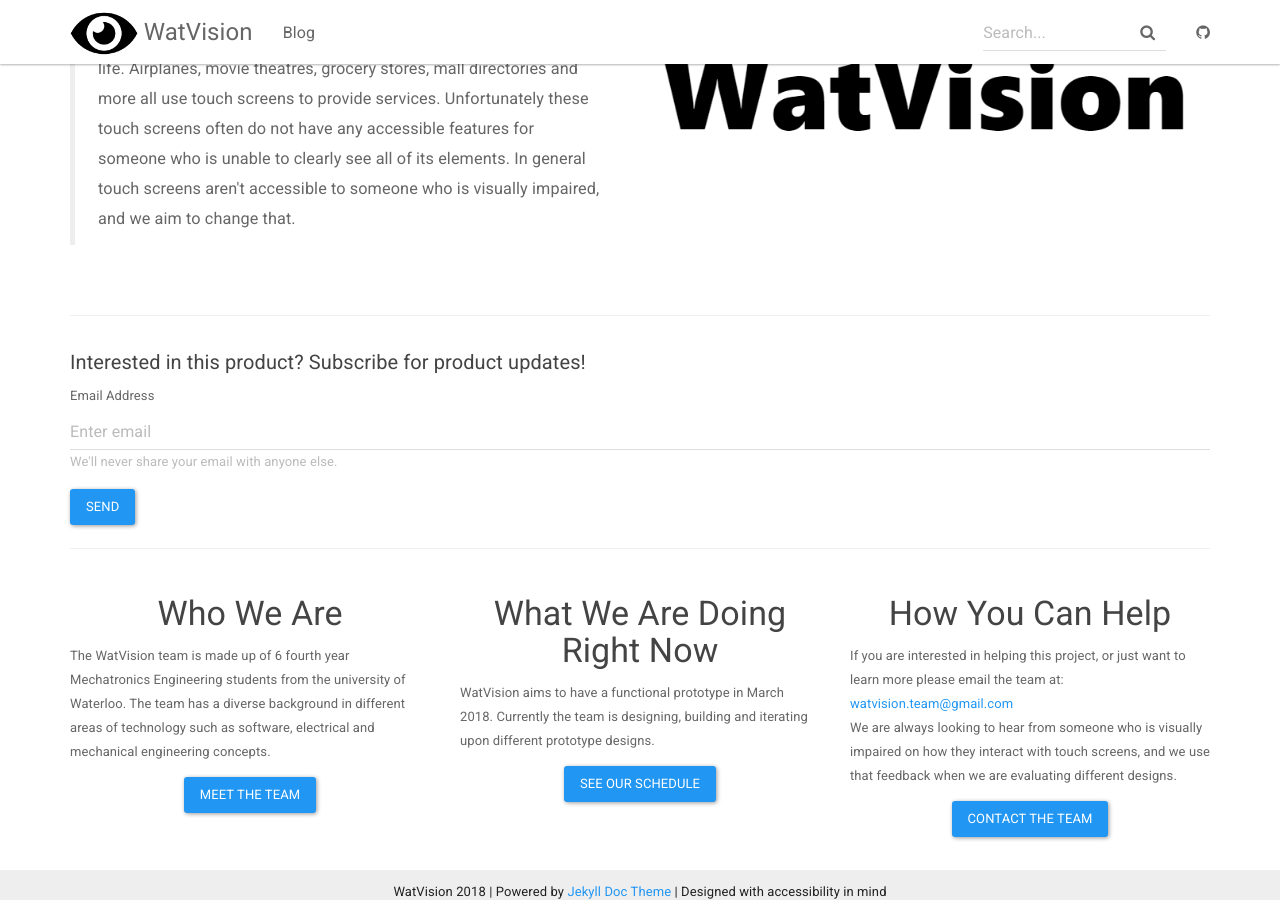
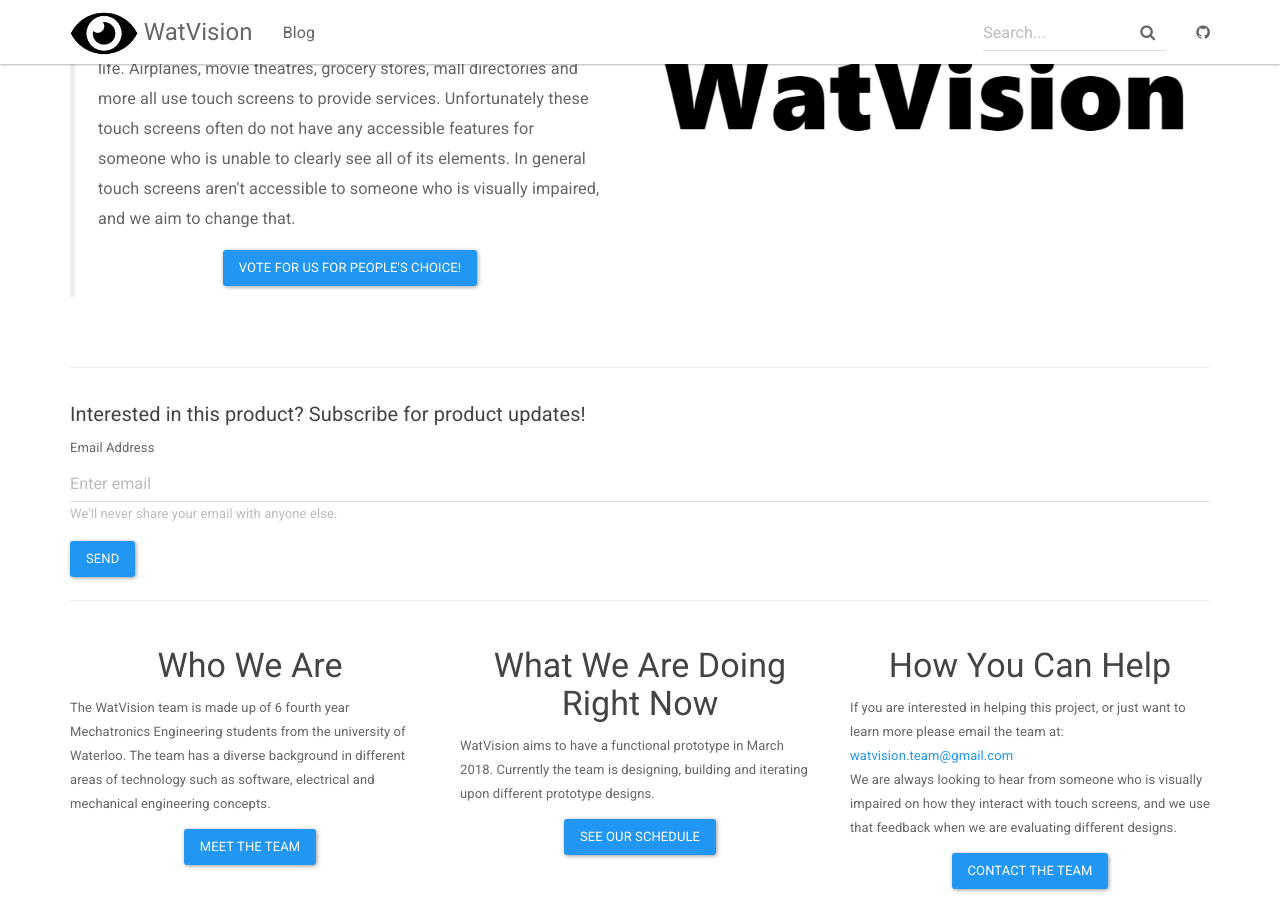
Before and after one commit to watvision/watvision.github.io, a Jekyll site: the page built from index.html, in a window 1280 px wide and 900 px high, scrolled down 459 px. Built offline with Jekyll 4.4.1, drawn with Linux system fonts in a browser that asks for light colours; nearby versions of some CDN libraries; comment, search, counter and statistics services are not loaded.

Commit message:
Updated peoples choice

```diff
--- a/demo/candy.html
+++ b/demo/candy.html
@@ -47,7 +47,7 @@
 </a>
 
 <a href='touchscreen_question.html' onclick="ga('send', 'event', 'Candy_Page', 'click', 'Coffee_Crisp');">
-        <div class="optionBotRight"><p class="selectionText" style="font-size:3em;">Coffee Crisp</p></div>
+        <div class="optionBotRight"><p class="selectionText" style="font-size:3.5em;">Coffee Crisp</p></div>
 </a>
 
 
--- a/index.html
+++ b/index.html
@@ -27,6 +27,8 @@
                 all of its elements. In general touch screens aren't accessible to someone who is visually impaired,
                 and we aim to change that.
                 </p>
+                <p class="text-center"><a class="btn btn-primary" href="https://uwaterloo.ca1.qualtrics.com/jfe/form/SV_1ZBgORMkFibkAct?Q_CHL=qr" role="button">Vote for us for people's choice!</a></p>
+
             </blockquote> <br/>
         </div>
         <div class="col-md-6 text-center">
```
